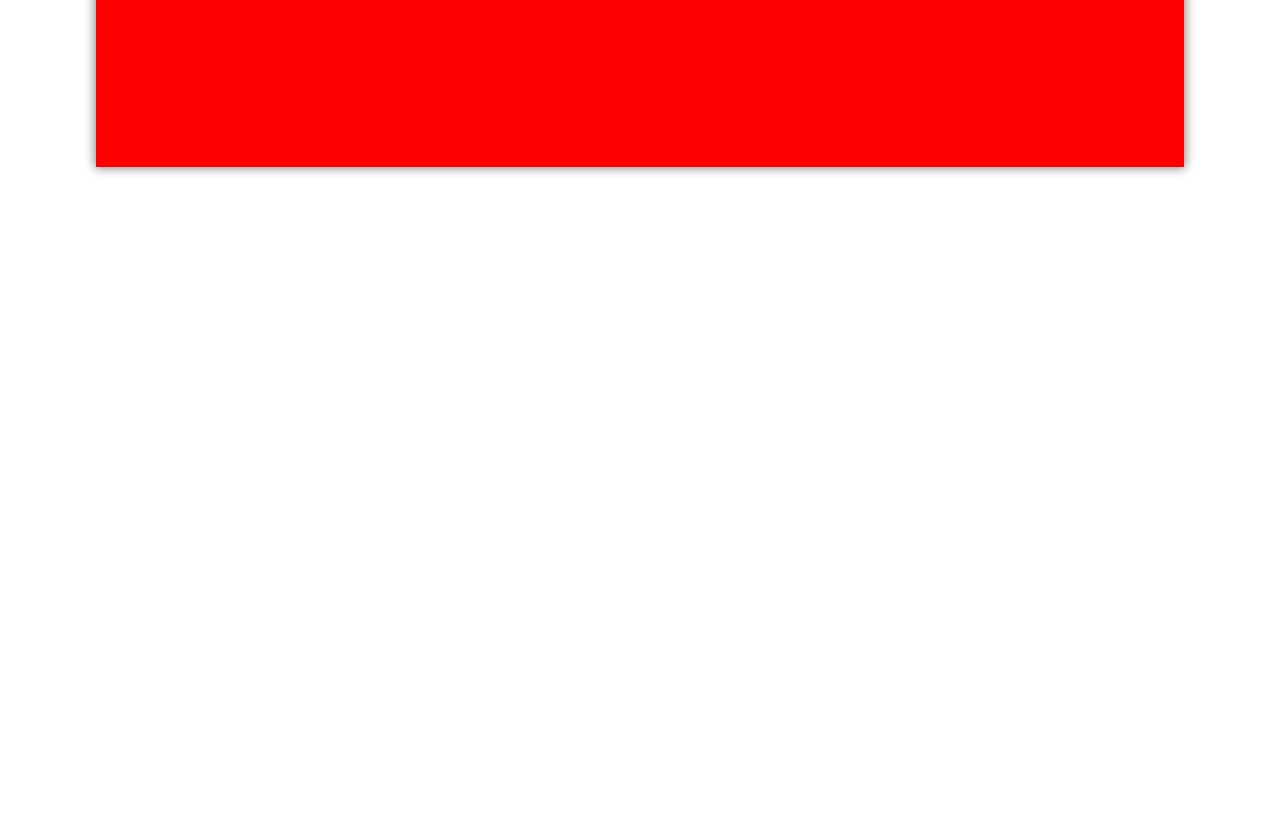
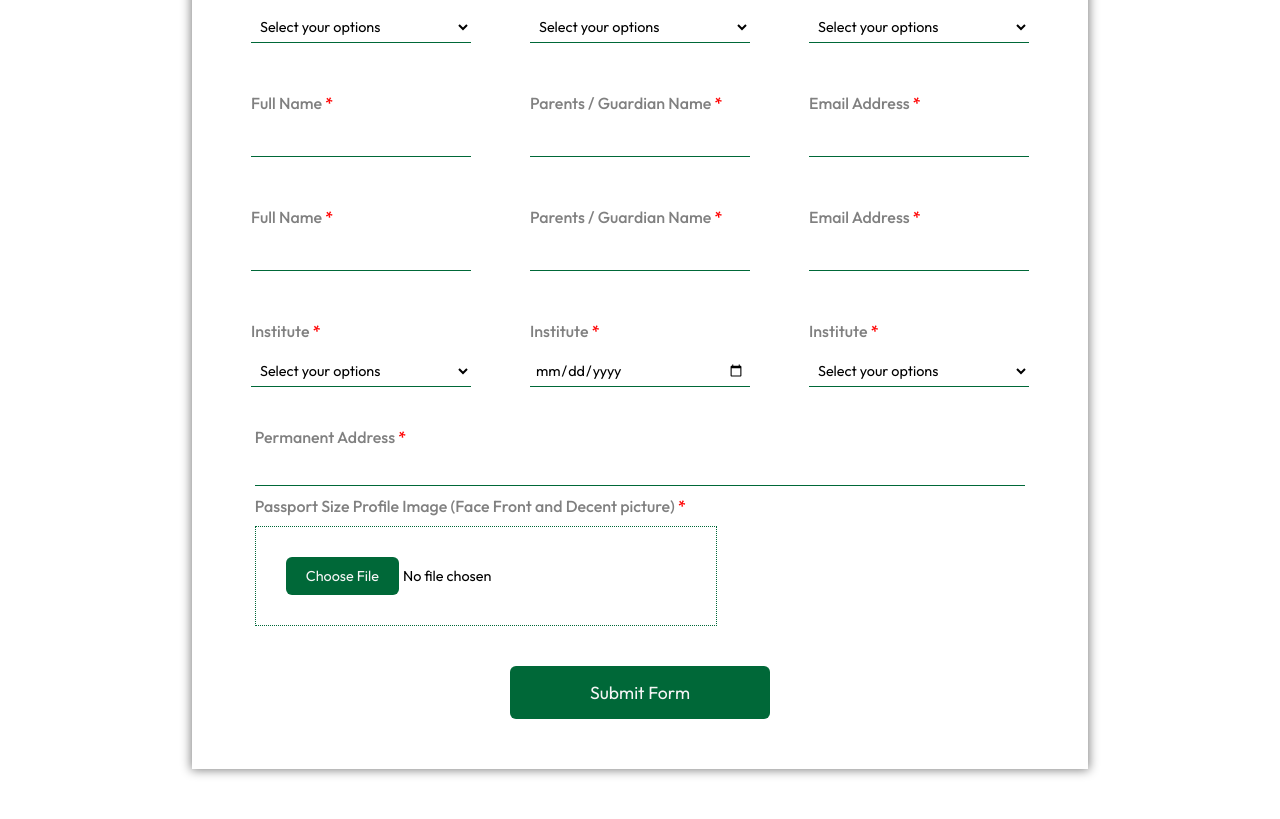
Before and after one commit to daniyal-413/jawan-pak-form, a plain HTML site: page index.html in a window 1280 px wide. Shown: the part 263-1082 px from the top of the page. Before the commit the page ends 800 px from the top, so only its background shows below. Drawn offline with Linux system fonts and the light colour scheme; files that its build step writes are made by us from their sources; a web font is replaced by a local one.

Commit message:
completed structure and styling

```diff
--- a/css/style.css
+++ b/css/style.css
@@ -1,6 +1,7 @@
 * {
     margin: 0;
     padding: 0;
+    box-sizing: border-box;
     font-family: "Outfit", sans-serif;
 }
 
@@ -34,15 +35,15 @@
 }
 
 .nav-content a:hover {
-    color: #1B1B1B;
+    color: #006838;
 }
 
 
 .form-container {
-    width: 85%;
-    height: 300px;
-    background-color: red;
+    width: 70%;
+    height: auto;
     margin: 50px auto;
+    padding: 20px;
     box-shadow: 0px 0px 10px 1px grey;
 
 }
@@ -51,39 +52,103 @@
     text-align: center;
 }
 
+.form-heading h1 {
+    margin: 10px;
+    color: #006838;
+}
+
 .input-section {
     width: 100%;
-    background-color: green;
     display: flex;
     align-items: center;
-    justify-content: space-around;
+    justify-content: space-evenly;
     flex-wrap: wrap;
-    gap: 20px;
-    margin: 20px 0px;
+    /* gap: 20px; */
+    margin: 30px 0px;
 }
 
 .input-div {
     display: flex;
     flex-direction: column;
     align-items: flex-start;
-    background-color: yellow;
     gap: 10px;
+    margin: 10px 20px;
 }
 
 .required {
     color: red;
 }
 
+.perm-add-sec label,
 .input-div label {
     font-size: 1em;
     color: grey;
     font-weight: 500;
+    margin-bottom: 5px;
 }
 
 .bottom-border {
     border: none;
     background: none;
-    border-bottom: 2px solid grey;
+    border-bottom: 1px solid #006838;
+    width: 220px;
     padding: 5px;
     font-size: 0.9em;
 }
+
+.bottom-border:focus {
+    outline: none;
+}
+
+.perm-add {
+    width: 100%;
+    margin-top: 10px;
+}
+
+.perm-add-sec {
+    margin: 10px auto;
+    width: 90%;
+}
+
+.border-file {
+    background: none;
+    border: 1px dotted #006838;
+    width: 60%;
+    padding: 30px;
+    font-size: 0.9em;
+}
+
+.custom-btn::-webkit-file-upload-button {
+    background-color: #006838;
+    color: whitesmoke;
+    padding: 10px 20px;
+    border: none;
+    border-radius: 6px;
+    font-family: "Outfit", sans-serif;
+    cursor: pointer;
+    transition: all 200ms ease-in-out;
+}
+
+.custom-btn::-webkit-file-upload-button:hover {
+    background-color: #014425;
+}
+
+.btn {
+    background-color: #006838;
+    color: whitesmoke;
+    padding: 15px 80px;
+    border: none;
+    border-radius: 6px;
+    font-family: "Outfit", sans-serif;
+    cursor: pointer;
+    transition: all 200ms ease-in-out;
+    font-size: 1.1em;
+}
+
+.btn:hover {
+    background-color: #014425;
+}
+.input-section-button{
+    text-align: center;
+    padding: 30px 0px;
+}
--- a/index.html
+++ b/index.html
@@ -10,7 +10,7 @@
     <link
         href="https://fonts.googleapis.com/css2?family=Exo+2:ital,wght@0,100..900;1,100..900&family=Outfit:wght@100..900&family=Poppins:ital,wght@0,100;0,200;0,300;0,400;0,500;0,600;0,700;0,800;0,900;1,100;1,200;1,300;1,400;1,500;1,600;1,700;1,800;1,900&family=Raleway:ital,wght@0,100..900;1,100..900&family=Roboto:ital,wght@0,100..900;1,100..900&family=Sansation:ital,wght@0,300;0,400;0,700;1,300;1,400;1,700&family=Ubuntu:ital,wght@0,300;0,400;0,500;0,700;1,300;1,400;1,500;1,700&display=swap"
         rel="stylesheet">
-    <link rel="stylesheet" href="style.css">
+    <link rel="stylesheet" href="css/style.css">
     <title>Jawan Pakistan Form</title>
 </head>
 
@@ -38,7 +38,86 @@
                     <option value="">Select your options 2</option>
                 </select>
             </div>
+            <div class="input-div">
+                <label for="institute">Institute <span class="required">*</span></label>
+                <select class="bottom-border" required id="institute">
+                    <option value="">Select your options</option>
+                    <option value="">Select your options 2</option>
+                </select>
+            </div>
+            <div class="input-div">
+                <label for="institute">Institute <span class="required">*</span></label>
+                <select class="bottom-border" required id="institute">
+                    <option value="">Select your options</option>
+                    <option value="">Select your options 2</option>
+                </select>
+            </div>
         </div>
+        <div class="input-section">
+            <div class="input-div">
+                <label for="institute">Full Name <span class="required">*</span></label>
+                <input type="text" required class="bottom-border">
+            </div>
+            <div class="input-div">
+                <label for="institute">Parents / Guardian Name <span class="required">*</span></label>
+                <input type="text" required class="bottom-border">
+            </div>
+            <div class="input-div">
+                <label for="institute">Email Address <span class="required">*</span></label>
+                <input type="email" required class="bottom-border">
+            </div>
+        </div>
+        <div class="input-section">
+            <div class="input-div">
+                <label for="institute">Full Name <span class="required">*</span></label>
+                <input type="text" required class="bottom-border">
+            </div>
+            <div class="input-div">
+                <label for="institute">Parents / Guardian Name <span class="required">*</span></label>
+                <input type="text" required class="bottom-border">
+            </div>
+            <div class="input-div">
+                <label for="institute">Email Address <span class="required">*</span></label>
+                <input type="email" required class="bottom-border">
+            </div>
+        </div>
+        <div class="input-section">
+            <div class="input-div">
+                <label for="institute">Institute <span class="required">*</span></label>
+                <select class="bottom-border" required id="institute">
+                    <option value="">Select your options</option>
+                    <option value="">Select your options 2</option>
+                </select>
+            </div>
+            <div class="input-div">
+                <label for="institute">Institute <span class="required">*</span></label>
+                <input type="date" required class="bottom-border">
+            </div>
+            <div class="input-div">
+                <label for="institute">Institute <span class="required">*</span></label>
+                <select class="bottom-border" required id="institute">
+                    <option value="">Select your options</option>
+                    <option value="">Select your options 2</option>
+                </select>
+            </div>
+        </div>
+        <div class="input-section-address">
+            <div class="perm-add-sec">
+                <label for="institute">Permanent Address <span class="required">*</span></label>
+                <input type="text" required class="bottom-border perm-add">
+            </div>
+        </div>
+        <div class="input-section-address">
+            <div class="perm-add-sec">
+                <label for="institute">Passport Size Profile Image (Face Front and Decent picture) <span
+                        class="required">*</span></label><br>
+                <input type="file" required class="border-file perm-add custom-btn">
+            </div>
+        </div>
+        <div class="input-section-button">
+            <button class="btn">Submit Form</button>
+        </div>
+
     </div>
 
 </body>
```
